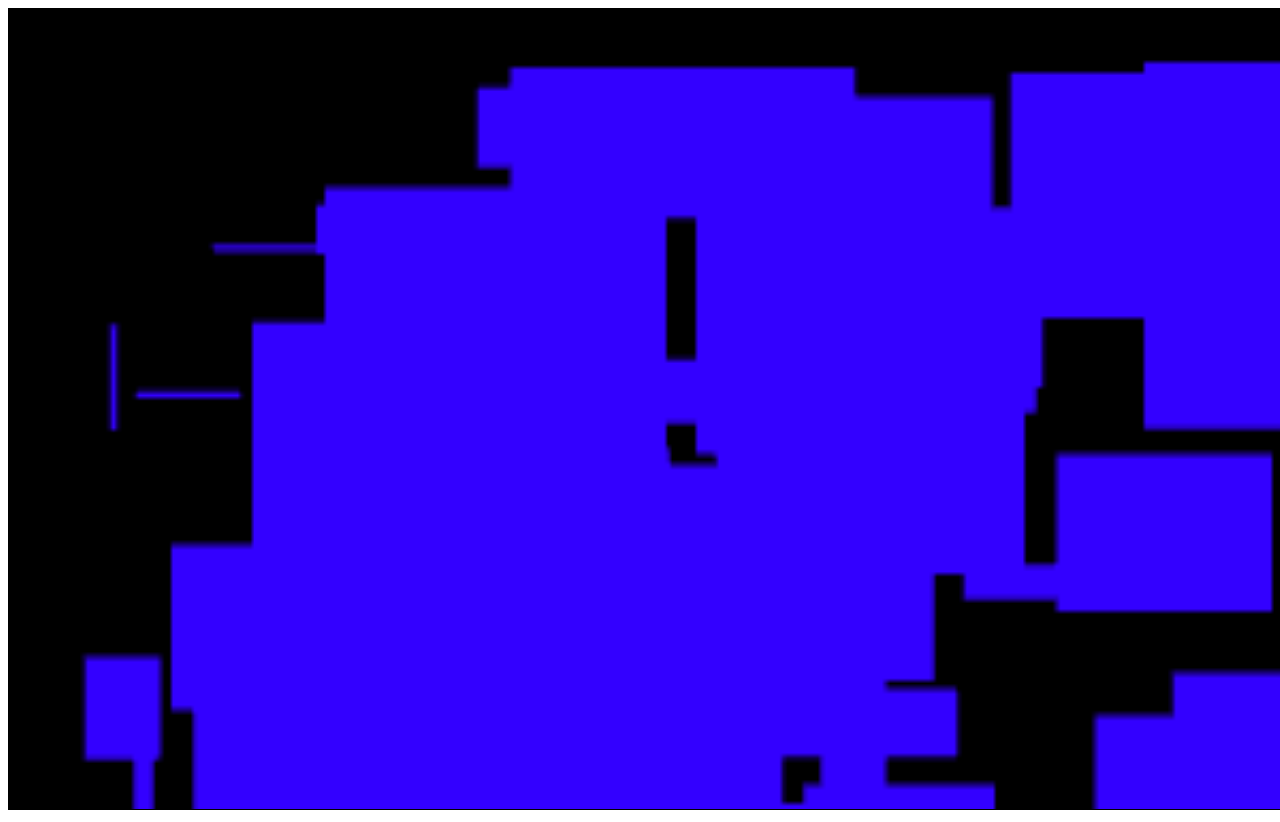
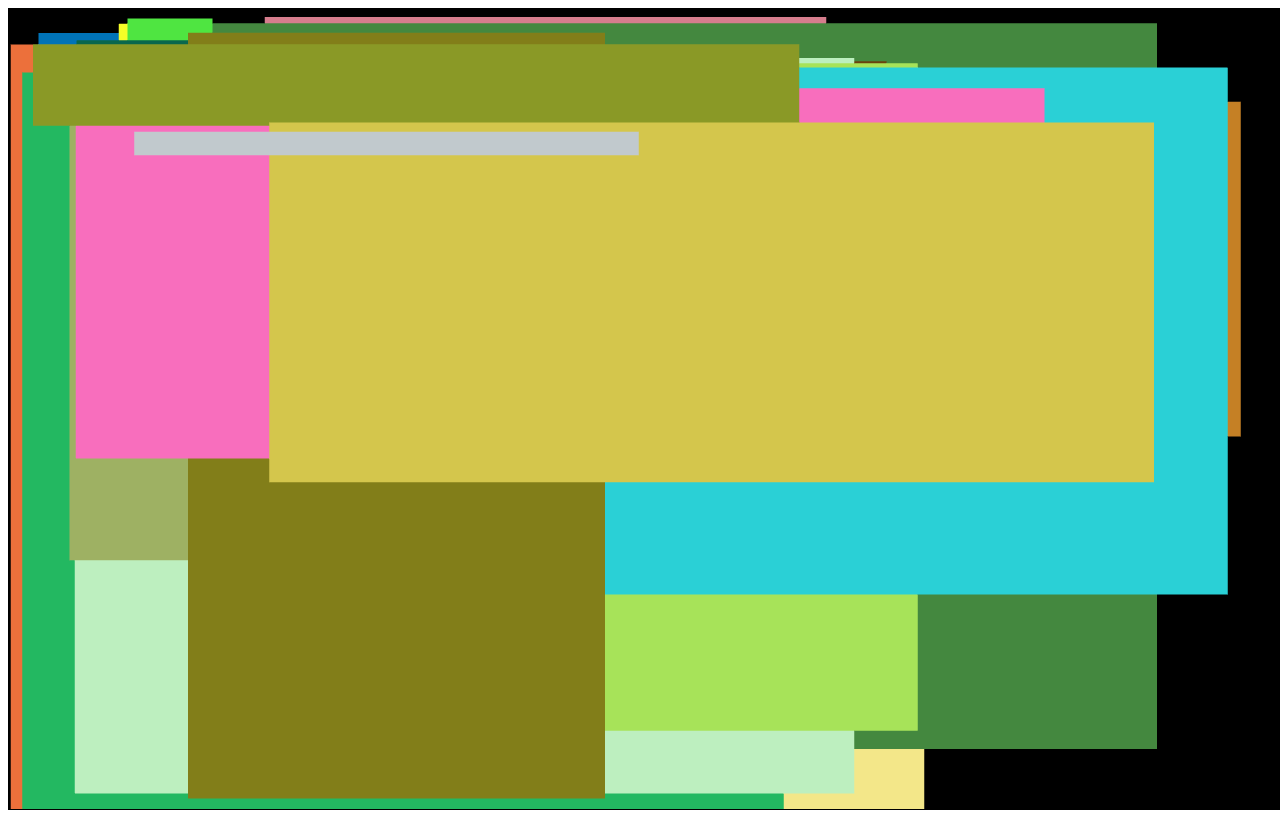
Before and after one commit to HazelDaniel/webgl-practice, a plain HTML site: page lesson2.html in a window 1280 px wide. Drawn offline with Linux system fonts and the light colour scheme.

Commit message:
passed random colors from vertex shader to fragment shader using varyings, increased the size range of the rectangles

```diff
--- a/lesson2.html
+++ b/lesson2.html
@@ -16,22 +16,29 @@
   <body>
     <canvas id="glcanvas"></canvas>
     <script id="rect-data" type="notjs"></script>
+    <script id="colors-data" type="notjs"></script>
     <script id="vertex-shader" type="x-shader/x-vertex">
       attribute vec2 a_position;
+      attribute vec4 a_color;
+
       uniform vec2 u_resolution;
+      varying vec4 v_color;
+
       void main() {
         vec2 zeroToOne = a_position / u_resolution;
         vec2 zeroToTwo = zeroToOne * 2.0;
         vec2 clipSpace = zeroToTwo - 1.0;
 
         gl_Position = vec4(clipSpace * vec2(1, -1), 0.0, 1.0);
+        v_color = a_color;
       }
     </script>
 
     <script id="fragment-shader" type="x-shader/x-fragment">
       precision mediump float;
+      varying vec4 v_color;
       void main() {
-        gl_FragColor = vec4(0.2, 0,6, 1.0);
+        gl_FragColor = v_color;
       }
     </script>
   </body>
--- a/shader2.js
+++ b/shader2.js
@@ -1,3 +1,19 @@
+function resizeCanvasToDisplaySize(canvas) {
+  const displayWidth = canvas.clientWidth;
+  const displayHeight = canvas.clientHeight;
+
+  const needResize =
+    canvas.width !== displayWidth || canvas.height !== displayHeight;
+
+  if (needResize) {
+    // Make the canvas the same size
+    canvas.width = displayWidth;
+    canvas.height = displayHeight;
+  }
+
+  return needResize;
+}
+
 function createShader(gl, type, source) {
   const shader = gl.createShader(type);
   gl.shaderSource(shader, source);
@@ -7,7 +23,7 @@ function createShader(gl, type, source) {
   if (!status) {
     console.log(`shader source ====:${source}:====`);
     console.error(
-      "shader failed to comiple. reason: ",
+      "shader failed to compile. reason: ",
       gl.getShaderInfoLog(shader)
     );
     gl.deleteShader(shader);
@@ -34,14 +50,15 @@ function createProgram(gl, vertexShader, fragmentShader) {
 
 function generateRectangles(canvas) {
   const rects = [];
+  const colors = [];
   const width = canvas.width;
   const height = canvas.height;
 
   for (let i = 0; i < 50; i++) {
     const x = Math.random() * width;
     const y = Math.random() * height;
-    const w = Math.random() * 80 + 1;
-    const h = Math.random() * 80 + 1;
+    const w = Math.random() * 990 + 1;
+    const h = Math.random() * 990 + 1;
 
     const x2 = x + w;
     const y2 = y + h;
@@ -61,9 +78,16 @@ function generateRectangles(canvas) {
       x2,
       y2
     );
+
+    const color = [Math.random(), Math.random(), Math.random(), 1.0];
+
+    for (let j = 0; j < 6; j++) {
+      colors.push(...color);
+    }
   }
 
   document.getElementById("rect-data").textContent = rects.join(",");
+  document.getElementById("colors-data").textContent = colors.join(",");
 }
 
 function run() {
@@ -91,7 +115,9 @@ function run() {
   generateRectangles(canvas);
 
   const rawData = document.getElementById("rect-data").textContent;
+  const rawColorsData = document.getElementById("colors-data").textContent;
   const vertices = new Float32Array(rawData.split(",")).map(Number);
+  const colors = new Float32Array(rawColorsData.split(",")).map(Number);
 
   const positionAttributeLocation = gl.getAttribLocation(program, "a_position");
   const resolutionLocation = gl.getUniformLocation(program, "u_resolution");
@@ -100,18 +126,20 @@ function run() {
   gl.bindBuffer(gl.ARRAY_BUFFER, positionBuffer);
   gl.bufferData(gl.ARRAY_BUFFER, vertices, gl.STATIC_DRAW);
 
-  // webglUtils.resizeCanvasToDisplaySize();
+  resizeCanvasToDisplaySize(canvas);
   gl.viewport(0, 0, canvas.width, canvas.height);
   gl.clearColor(0.0, 0.0, 0.0, 1.0);
   gl.clear(gl.COLOR_BUFFER_BIT);
   gl.useProgram(program);
   gl.uniform2f(resolutionLocation, canvas.width, canvas.height);
   gl.enableVertexAttribArray(positionAttributeLocation);
+
   let size = 2;
   let type = gl.FLOAT;
   let normalized = false;
   let stride = 0;
   let offset = 0;
+
   gl.vertexAttribPointer(
     positionAttributeLocation,
     size,
@@ -120,6 +148,16 @@ function run() {
     stride,
     offset
   );
+
+  const colorBuffer = gl.createBuffer();
+  gl.bindBuffer(gl.ARRAY_BUFFER, colorBuffer);
+  gl.bufferData(gl.ARRAY_BUFFER, new Float32Array(colors), gl.STATIC_DRAW);
+
+  const aColorLocation = gl.getAttribLocation(program, "a_color");
+
+  gl.enableVertexAttribArray(aColorLocation);
+  gl.vertexAttribPointer(aColorLocation, 4, gl.FLOAT, false, 0, 0);
+
   let primitive = gl.TRIANGLES;
   let iteration = vertices.length / 2;
   let offset_ = 0;
```
